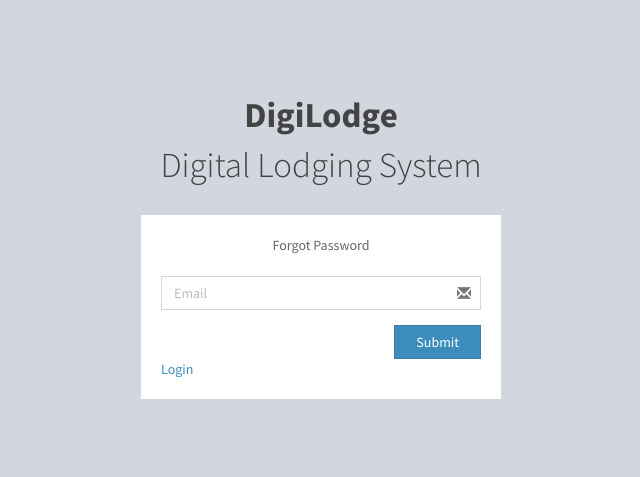
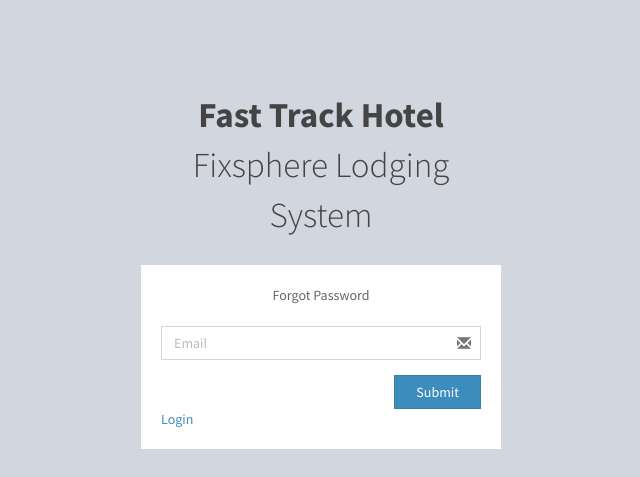
Before and after one commit to waleyson/HotelApplication, a CodeIgniter app: page /index.php/login/forgotPassword in a window 1280 px wide. Shown: the top 477 px of the page, without its empty margins (319-959 px from the left). Run offline with CodeIgniter, Linux system fonts and the light colour scheme; some libraries are stand-ins or nearby versions.

Commit message:
Update forgotPassword.php

```diff
--- a/application/views/forgotPassword.php
+++ b/application/views/forgotPassword.php
@@ -18,7 +18,7 @@
   <body class="login-page">
     <div class="login-box">
       <div class="login-logo">
-        <a href="#"><b>DigiLodge</b><br>Digital Lodging System</a>
+        <a href="#"><b>Fast Track Hotel</b><br>Fixsphere Lodging System</a>
       </div><!-- /.login-logo -->
       <div class="login-box-body">
         <p class="login-box-msg">Forgot Password</p>
```
